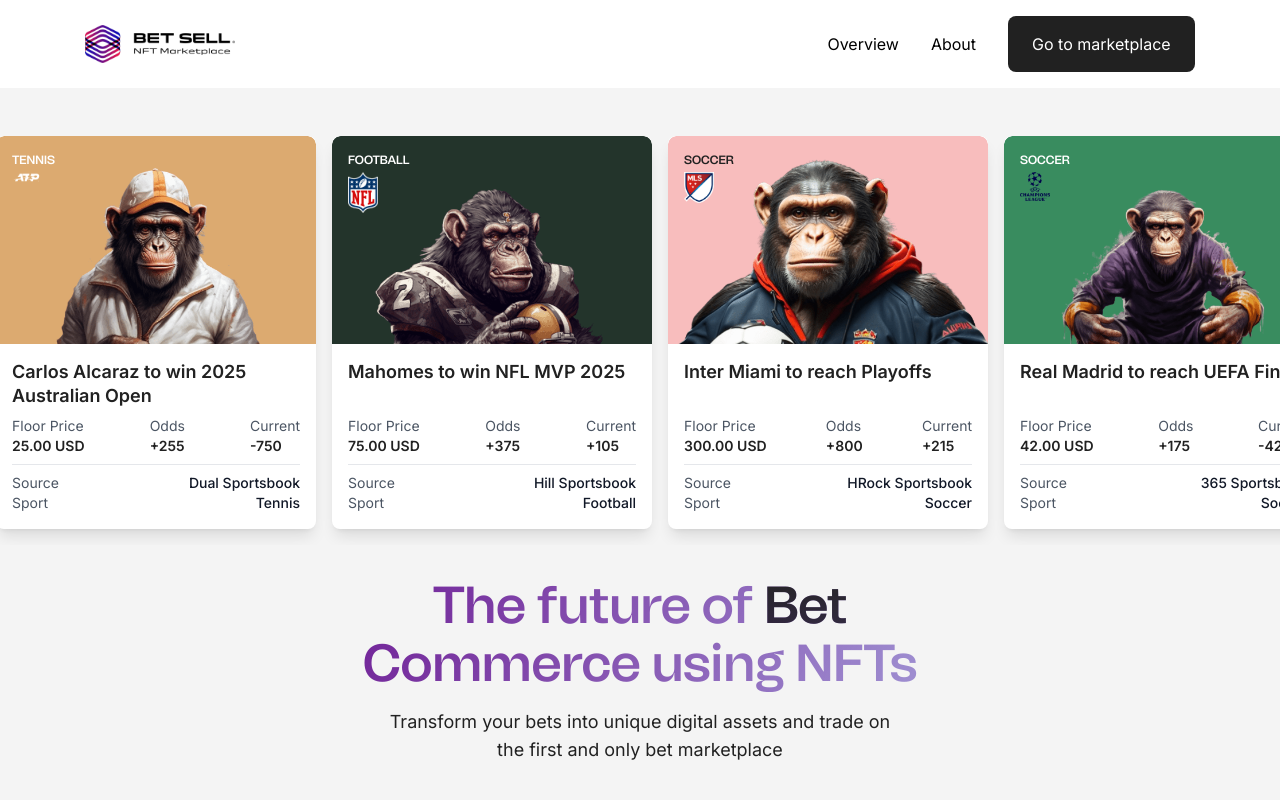
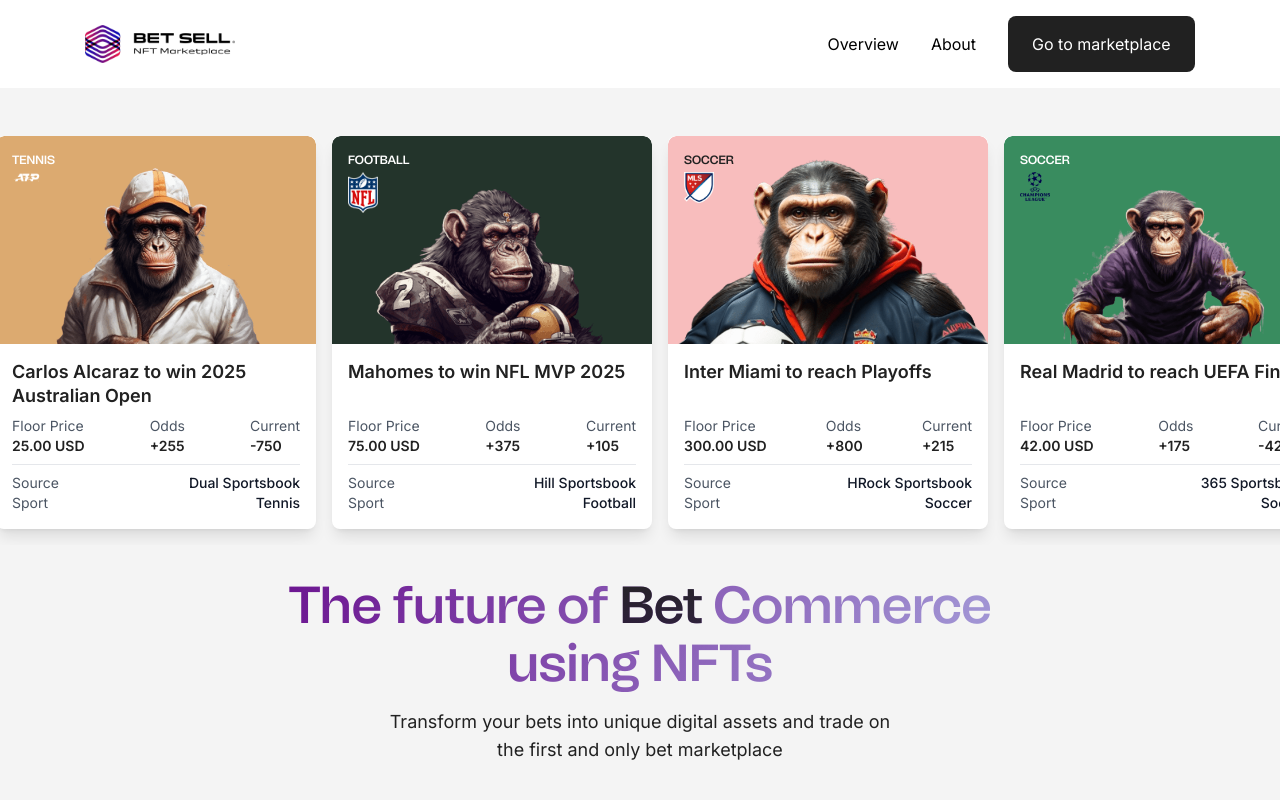
Before and after one commit to gitguti/bug-free-spoon, a Next.js app: page / in a window 1280 px wide. Shown: the top 800 px of the page. Built offline with nearby package versions, Linux system fonts and the light colour scheme.

Commit message:
hero title one line

```diff
--- a/src/app/components/home/Hero.jsx
+++ b/src/app/components/home/Hero.jsx
@@ -296,10 +296,11 @@ const Hero = () => {
           ))}
           </ul>
         </Marquee>
-        <div className="px-px sm:px-8 w-11/12 lg:w-9/12 4xl:w-10/12 mx-auto flex justify-center mt-4 mb-4 2xl:mb-4 2xl:mt-12 4xl:mt-16  min-h-max animate-slideUp">
+        <div className="px-px sm:px-8 w-11/12 lg:w-8/12 4xl:w-full mx-auto flex justify-center mt-4 mb-4 2xl:mb-4 2xl:mt-12 4xl:mt-16  min-h-max animate-slideUp">
           <div className="text-center mx-auto 4xl:w-9/12">
-            <h1 className="font-tomato text-[1.7rem] md:text-[3.25rem] md:leading-[3.6rem] 2xl:text-8xl 3xl:text-7xl 4xl:text-8xl font-semibold leading-8 2xl:leading-[1.1] 3xl:leading-[1.2] mb-[0.6rem] sm:mb-4 text-center text-gradient">The future of <span className="text-gradient3 font-bold">Bet </span> <br></br> Commerce using NFTs</h1>
-            <p className="text-sm md:text-lg text-new-black mb-[0.8rem] sm:mb-2 2xl:text-[2rem] 3xl:text-[1.8rem] 4xl:text-[2rem]leadinng-[1.4rem] 2xl:leading-[2.8rem] 3xl:leading-[2.5rem] 4xl:leading-[2.8rem] md:w-9/12 lg:w-2/3 4xl:w-1/2 mx-auto ">Transform your bets into unique digital assets and trade on the first and only bet marketplace</p>
+            <h1 className="font-tomato text-[1.7rem] md:text-[3.25rem] md:leading-[3.6rem] 2xl:text-8xl 3xl:text-7xl 4xl:text-8xl font-semibold leading-8 2xl:leading-[1.1] 3xl:leading-[1.2] mb-[0.6rem] sm:mb-4 text-center text-gradient lg:hidden">The future of <span className="text-gradient3 font-bold">Bet </span> <br></br> Commerce using NFTs</h1>
+            <h1 className="font-tomato text-[1.7rem] md:text-[3.25rem] md:leading-[3.6rem] 2xl:text-8xl 3xl:text-7xl 4xl:text-8xl font-semibold leading-8 2xl:leading-[1.1rem] 3xl:leading-[5rem] 4xl:leading-[6.6rem] mb-[0.6rem] sm:mb-4 text-center text-gradient hidden lg:block">The future of <span className="text-gradient3 font-bold">Bet </span> Commerce using NFTs</h1>
+            <p className="text-sm md:text-lg text-new-black mb-[0.8rem] sm:mb-2 2xl:text-[2rem] 3xl:text-[1.8rem] 4xl:text-[2rem] leadinng-[1.4rem] 2xl:leading-[2.8rem] 3xl:leading-[2.5rem] 4xl:leading-[2.8rem] md:w-9/12 lg:w-2/3 4xl:w-1/2 mx-auto ">Transform your bets into unique digital assets and trade on the first and only bet marketplace</p>
             {/* <Button variant="filled" className="text-red-500">Go to marketplace</Button> */}
           </div>
         </div>
```
